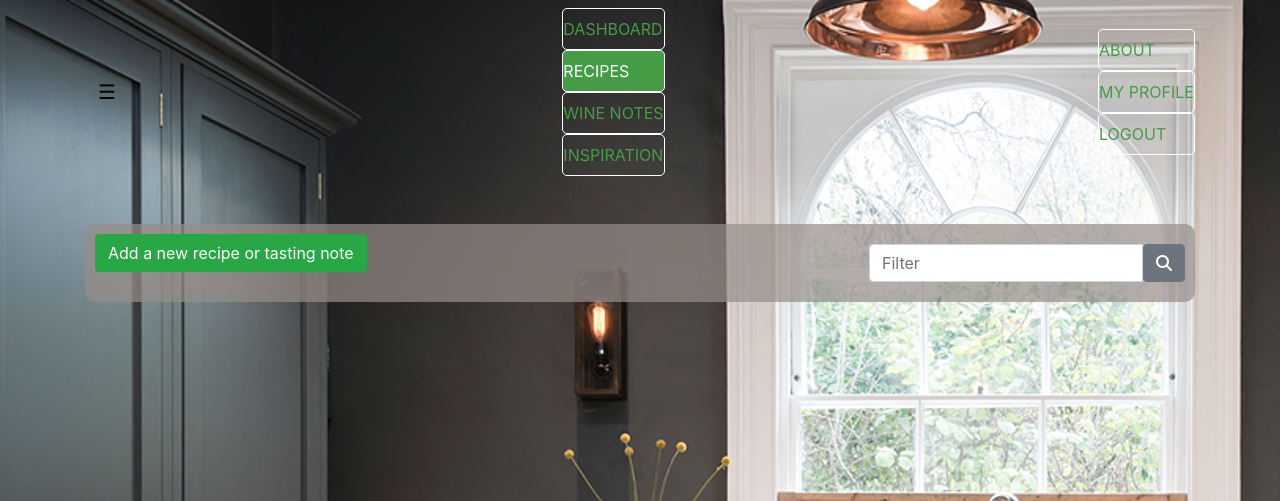
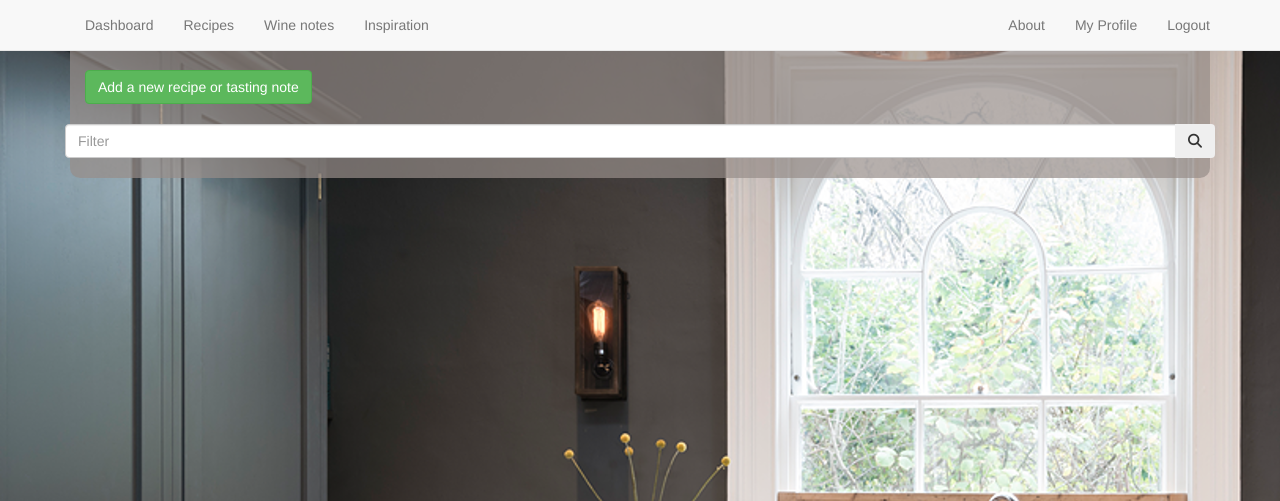
Before and after one commit to drmatthews/recipebox, a Django app: page /recipes/ in a window 1280 px wide. Shown: the top 501 px of the page. Run offline with Django 3.2, Linux system fonts and the light colour scheme; the visitor is signed in with stand-in values (Sample User, id 1); data that the repository does not hold is empty; parts of the project's set-up code (start-up, migrations or seed data) failed here and were passed over; some libraries are stand-ins or nearby versions.

Commit message:
tidied up styles

```diff
--- a/recipebox/static/css/project.css
+++ b/recipebox/static/css/project.css
@@ -16,17 +16,20 @@ img.bg {
 .main {
   margin-top: 40px;
   padding: 10px;
+  padding-top: 30px;
   background-color: rgba(151, 142, 137,0.7);
   border-radius: 10px;
 }
 
 .add-new {
   display: inline-block;
+  padding-left: 20px;
   padding-bottom: 20px;
 }
 
 .search {
   display: inline-block;
+  margin-top: -10px;
   float: right;
 }
 
@@ -115,46 +118,6 @@ input[readonly] {
   color: lightgray;
 }
 
-@media (max-width: 47.9em) {
-  .navbar-nav .nav-item {
-    display: inline-block;
-    float: none;
-    width: 100%; }
-  .navbar-nav .nav-item + .nav-item {
-    margin-left: 0; }
-  .nav.navbar-nav.pull-xs-right {
-    float: none !important; } }
-
-  .main-nav li a {
-      border-radius: 5px;
-      border-style: solid;
-      border-width: 1px;
-      border-color: #fff;
-      padding: 0.5em 1em;
-      color: #449D44;
-      text-shadow: none;
-      text-transform: uppercase;
-      transition: all 0.25s ease 0s;
-  }
-  .main-nav li a:hover {
-      border-color: #449D44;
-      /*background-color: #5CB85C;
-      box-shadow: 0 1px 3px rgba(0, 0, 0, 0.5) inset, 0 1px 0 rgba(255, 255, 255, 0.1);
-      text-shadow: 0 1px 3px rgba(0, 0, 0, 0.5);*/
-  }
-  .main-nav li.current a {
-      background-color: #449D44;
-      /*box-shadow: 0 1px 0 rgba(255, 255, 255, 0.5) inset, 0 1px 5px rgba(0, 0, 0, 0.5);*/
-      color: #fff;
-      /*text-shadow: 0 1px 0 rgba(255, 255, 255, 0.3);*/
-  }
-
-  .green .active a,
-  .green .active a:hover {
-      background-color: #449D44;
-  }
-  .nav-pills > .active > a, .nav-pills > .active > a:hover {
-      background-color: #449D44;
-  }
-[hidden][style="display: block;"] {
-  display: block !important; }
+.tab-content {
+  padding-top: 20px;
+}
--- a/recipebox/templates/base.html
+++ b/recipebox/templates/base.html
@@ -17,7 +17,8 @@
 
     {% block css %}
     <!-- Latest compiled and minified CSS -->
-    <link rel="stylesheet" href="https://cdn.rawgit.com/twbs/bootstrap/v4-dev/dist/css/bootstrap.css">
+    <!--<link rel="stylesheet" href="https://cdn.rawgit.com/twbs/bootstrap/v4-dev/dist/css/bootstrap.css">-->
+    <link rel="stylesheet" href="https://maxcdn.bootstrapcdn.com/bootstrap/3.3.7/css/bootstrap.min.css" integrity="sha384-BVYiiSIFeK1dGmJRAkycuHAHRg32OmUcww7on3RYdg4Va+PmSTsz/K68vbdEjh4u" crossorigin="anonymous">
 
     <!-- Your stuff: Third-party css libraries go here -->
 
@@ -35,13 +36,18 @@
   </head>
 
   <body>
-     <div class="m-b">
-      <nav class="main-nav navbar navbar-static-top">
+    <nav class="navbar navbar-default navbar-fixed-top">
       <div class="container">
-          <button type="button" class="navbar-toggler hidden-sm-up pull-xs-right" data-toggle="collapse" data-target="#bs-navbar-collapse-1">
-            &#9776;
+        <div class="navbar-header">
+          <button class="navbar-toggle collapsed" type="button" data-toggle="collapse" data-target="#navbar" aria-expanded="false" aria-controls="navbar">
+            <span class="sr-only">Toggle navigation</span>
+            <span class="icon-bar"></span>
+            <span class="icon-bar"></span>
+            <span class="icon-bar"></span>
         </button>
-            <ul class="nav navbar-nav pull-xs-left">
+        </div>
+        <div id="navbar" class="navbar-collapse collapse" aria-expanded="false" style="height: 1px;">
+          <ul class="nav navbar-nav">
             <li class="nav-item">
               <a class="nav-link" href="{% url 'dashboard' %}">Dashboard</a>
             </li>
@@ -59,7 +65,7 @@
           </ul>
 
 
-            <ul class="nav navbar-nav pull-xs-right">
+          <ul class="nav navbar-nav navbar-right">
             {% if request.user.is_authenticated %}
               <li class="nav-item">
                 <a class="nav-link" href="{% url 'about' %}">About</a>
@@ -79,10 +85,7 @@
         </div>
       </div>
     </nav>
-    </div>
-
     <div class="container">
-
       {% if messages %}
           {% for message in messages %}
               <div class="alert {% if message.tags %}alert-{{ message.tags }}{% endif %}">{{ message }}</div>
@@ -107,7 +110,8 @@
       <script src="https://cdnjs.cloudflare.com/ajax/libs/tether/1.2.0/js/tether.min.js"></script>
 
       <!-- Latest compiled and minified JavaScript -->
-      <script src="https://cdn.rawgit.com/twbs/bootstrap/v4-dev/dist/js/bootstrap.js"></script>
+      <!--<script src="https://cdn.rawgit.com/twbs/bootstrap/v4-dev/dist/js/bootstrap.js"></script>-->
+      <script src="https://maxcdn.bootstrapcdn.com/bootstrap/3.3.7/js/bootstrap.min.js" integrity="sha384-Tc5IQib027qvyjSMfHjOMaLkfuWVxZxUPnCJA7l2mCWNIpG9mGCD8wGNIcPD7Txa" crossorigin="anonymous"></script>
 
       <!-- Your stuff: Third-party javascript libraries go here -->
 
--- a/recipebox/templates/recipes/recipes.html
+++ b/recipebox/templates/recipes/recipes.html
@@ -13,6 +13,7 @@
 {% block content %}
 
 <div class="main">
+	<div class="row">
 		<div class="add-new">
 			<a class="btn btn-success" href="{% url 'dashboard' %}">Add a new recipe or tasting note</a>
 		</div>
@@ -21,6 +22,7 @@
 			<div class="input-group">
 			  <input id="recipe-search-query" type="text" class="form-control" name="q" placeholder="Filter">
 			  <span class="input-group-btn"><button id="recipe-search-button" class="btn btn-secondary" type="button"><span class="fa fa-search" aria-hidden="true"></span></button></span>
+			</div>
 		</div>
 	</div>
 	{% if recipe_list %}
```
Lines whose indentation alone changed are shown as unchanged.
